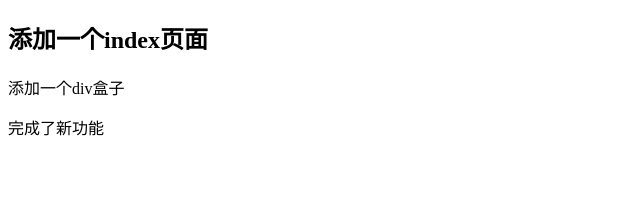
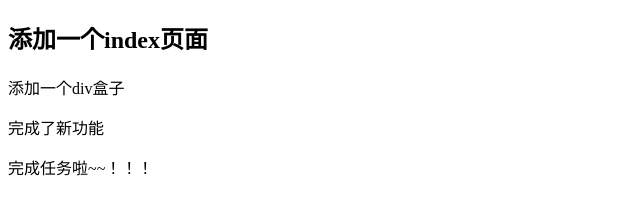
Before and after one commit to 92-qii/new_pro, a plain HTML site: page index.html in a window 1280 px wide. Shown: the whole page, without its empty margins (0-640 px from the left). Drawn offline with Linux system fonts and the light colour scheme.

Commit message:
完成任务

```diff
--- a/index.html
+++ b/index.html
@@ -11,6 +11,7 @@
     <h2>添加一个index页面</h2>
     <div>添加一个div盒子</div>
     <p>完成了新功能</p>
+    <div>完成任务啦~~！！！</div>
 </body>
 
 </html>
```
